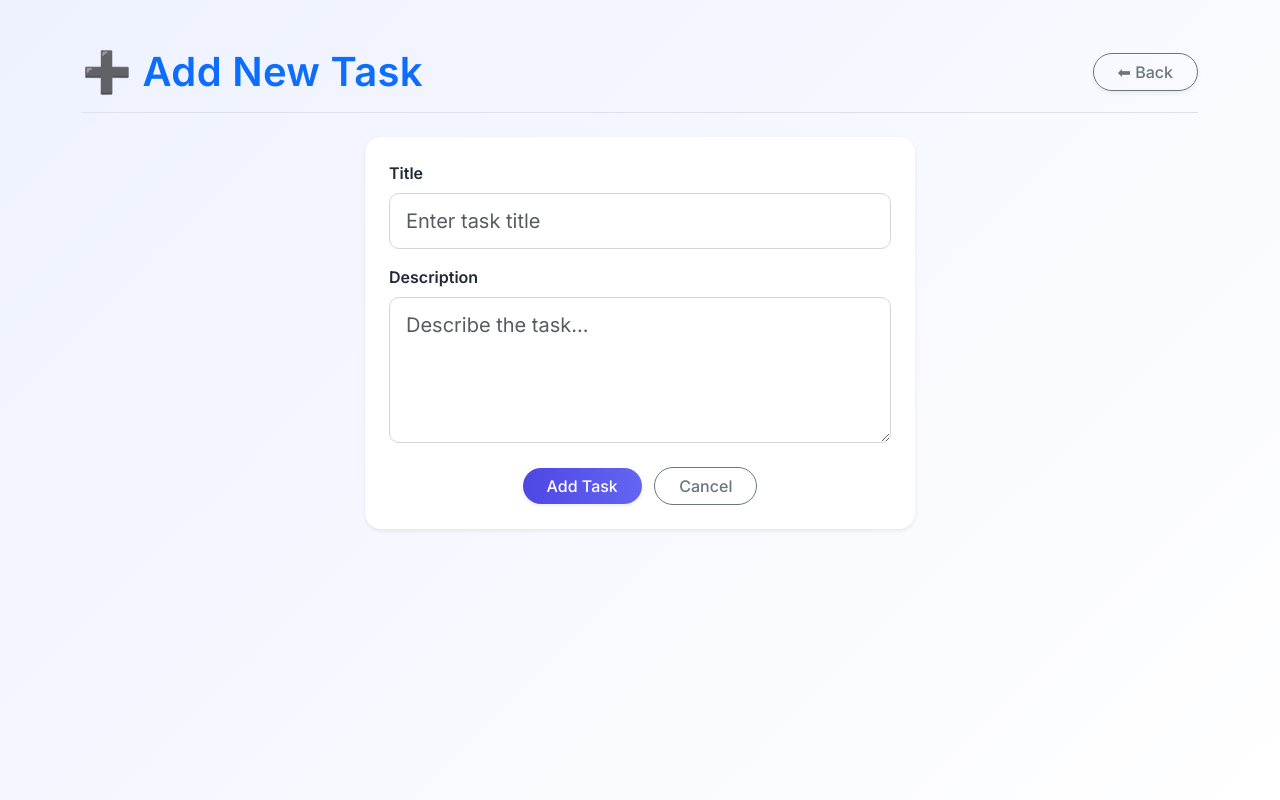
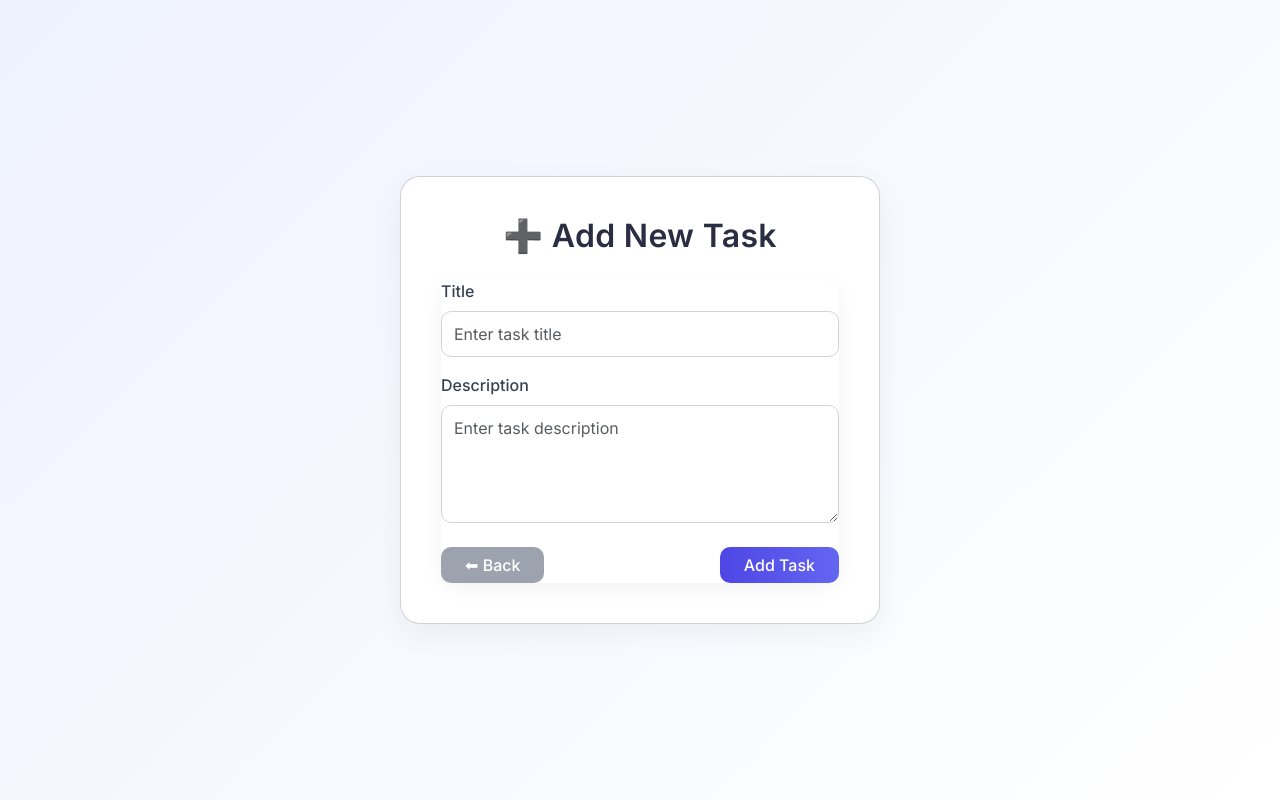
Before and after one commit to varsha320/task_managment_system, a Flask app: page /add in a window 1280 px wide. Run offline with Flask 3, Linux system fonts and the light colour scheme.

Commit message:
Refactor add_task.html for improved layout and styles
Updated the HTML structure and styles for the add task page, enhancing the layout and form elements.

```diff
--- a/templates/add_task.html
+++ b/templates/add_task.html
@@ -2,39 +2,141 @@
 <html lang="en">
 <head>
   <meta charset="UTF-8">
+  <meta name="viewport" content="width=device-width, initial-scale=1.0">
   <title>Add Task</title>
+
+  <!-- Fonts & Bootstrap -->
   <link href="https://fonts.googleapis.com/css2?family=Inter:wght@400;500;600&display=swap" rel="stylesheet">
   <link href="https://cdn.jsdelivr.net/npm/bootstrap@5.3.2/dist/css/bootstrap.min.css" rel="stylesheet">
+
+  <!-- Custom Styles -->
   <link rel="stylesheet" href="{{ url_for('static', filename='style.css') }}">
+
+  <style>
+    /* ========== BASE STYLES ========== */
+    body {
+      background: linear-gradient(135deg, #eef2ff, #ffffff) !important;
+      min-height: 100vh;
+      font-family: 'Inter', sans-serif;
+      display: flex;
+      justify-content: center;
+      align-items: center;
+      padding: 1rem;
+    }
+
+    .card {
+      background: rgba(255, 255, 255, 0.95);
+      border-radius: 20px;
+      box-shadow: 0 10px 30px rgba(0, 0, 0, 0.05);
+      padding: 2.5rem;
+      width: 100%;
+      max-width: 480px;
+      animation: fadeIn 0.6s ease;
+    }
+
+    @keyframes fadeIn {
+      from { opacity: 0; transform: translateY(10px); }
+      to { opacity: 1; transform: translateY(0); }
+    }
+
+    h2 {
+      font-weight: 600;
+      color: #2b2d42;
+      margin-bottom: 1.5rem;
+      text-align: center;
+    }
+
+    label {
+      font-weight: 500;
+      color: #374151;
+    }
+
+    .form-control {
+      border-radius: 10px;
+      padding: 10px 12px;
+      border: 1px solid #d1d5db;
+      transition: 0.2s ease;
+    }
+
+    .form-control:focus {
+      border-color: #6366f1;
+      box-shadow: 0 0 0 3px rgba(99, 102, 241, 0.15);
+    }
+
+    .btn {
+      border-radius: 10px;
+      font-weight: 500;
+      transition: all 0.25s ease;
+    }
+
+    .btn-primary {
+      background: linear-gradient(90deg, #4f46e5, #6366f1);
+      border: none;
+    }
+
+    .btn-primary:hover {
+      background: linear-gradient(90deg, #4338ca, #4f46e5);
+      transform: translateY(-2px);
+      box-shadow: 0 4px 12px rgba(79, 70, 229, 0.3);
+    }
+
+    .btn-secondary {
+      background: #9ca3af;
+      border: none;
+    }
+
+    .btn-secondary:hover {
+      background: #6b7280;
+    }
+
+    /* ========== MOBILE OPTIMIZATION ========== */
+    @media (max-width: 768px) {
+      .card {
+        padding: 1.8rem;
+      }
+
+      h2 {
+        font-size: 1.6rem;
+      }
+
+      .btn {
+        font-size: 0.95rem;
+        padding: 0.6rem 1rem;
+      }
+    }
+
+    @media (max-width: 480px) {
+      h2 {
+        font-size: 1.4rem;
+      }
+
+      .card {
+        padding: 1.5rem;
+      }
+    }
+  </style>
 </head>
 
-<body class="bg-light" style="font-family: 'Inter', sans-serif;">
-  <div class="container py-5">
+<body>
 
-    <!-- Header -->
-    <div class="d-flex justify-content-between align-items-center mb-4 border-bottom pb-3">
-      <h1 class="fw-bold text-primary mb-0">➕ Add New Task</h1>
-      <a href="/" class="btn btn-outline-secondary rounded-pill px-4 shadow-sm">⬅ Back</a>
-    </div>
-
-    <!-- Add Task Form -->
-    <form method="POST" class="bg-white p-4 rounded-4 shadow-sm mx-auto" style="max-width: 550px;">
+  <div class="card">
+    <h2>➕ Add New Task</h2>
+    <form method="POST">
       <div class="mb-3">
-        <label class="form-label fw-semibold">Title</label>
-        <input type="text" name="title" class="form-control form-control-lg" placeholder="Enter task title" required>
+        <label for="title" class="form-label">Title</label>
+        <input type="text" id="title" name="title" class="form-control" placeholder="Enter task title" required>
       </div>
 
       <div class="mb-3">
-        <label class="form-label fw-semibold">Description</label>
-        <textarea name="desc" class="form-control form-control-lg" rows="4" placeholder="Describe the task..." required></textarea>
+        <label for="desc" class="form-label">Description</label>
+        <textarea id="desc" name="desc" class="form-control" rows="4" placeholder="Enter task description" required></textarea>
       </div>
 
-      <div class="text-center mt-4">
-        <button type="submit" class="btn btn-primary px-4 rounded-pill shadow-sm">Add Task</button>
-        <a href="/" class="btn btn-outline-secondary px-4 rounded-pill ms-2">Cancel</a>
+      <div class="d-flex justify-content-between mt-4">
+        <a href="/" class="btn btn-secondary px-4">⬅ Back</a>
+        <button type="submit" class="btn btn-primary px-4">Add Task</button>
       </div>
     </form>
-
   </div>
 
   <script src="https://cdn.jsdelivr.net/npm/bootstrap@5.3.2/dist/js/bootstrap.bundle.min.js"></script>
```
